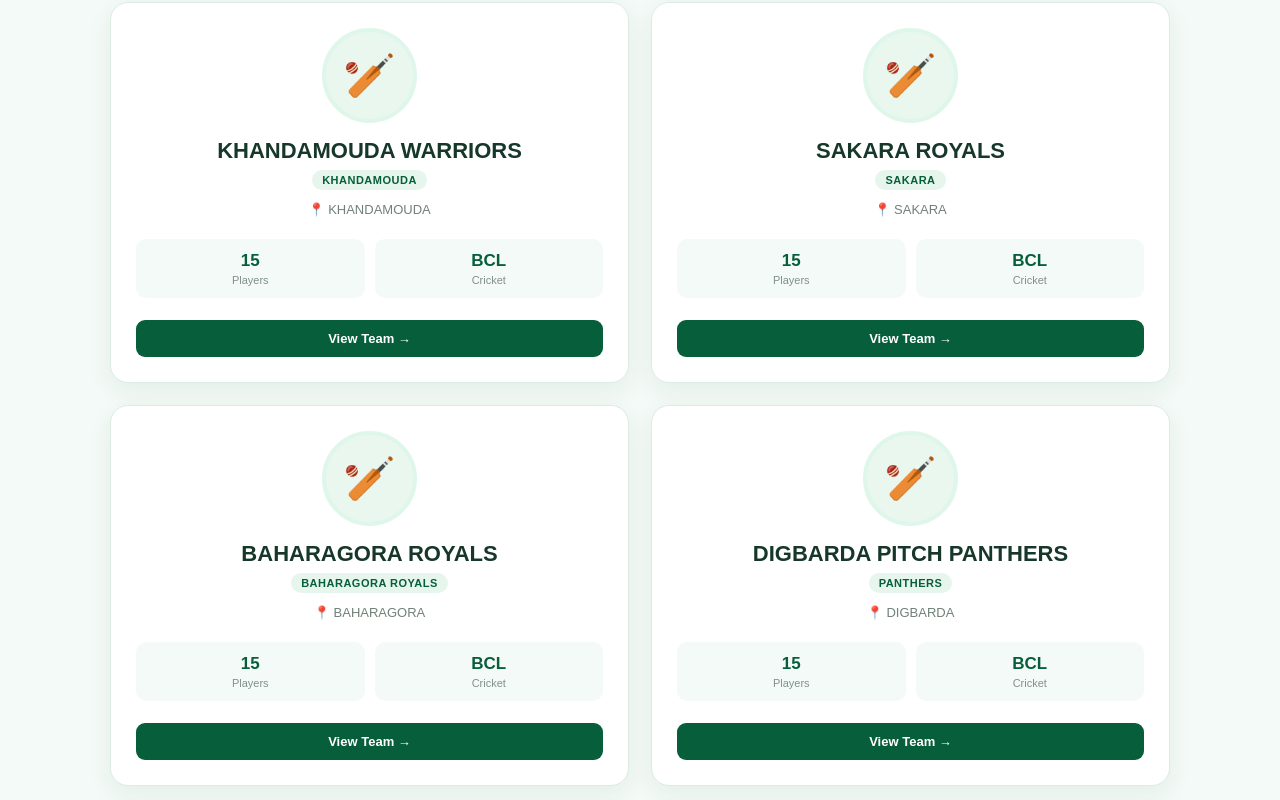
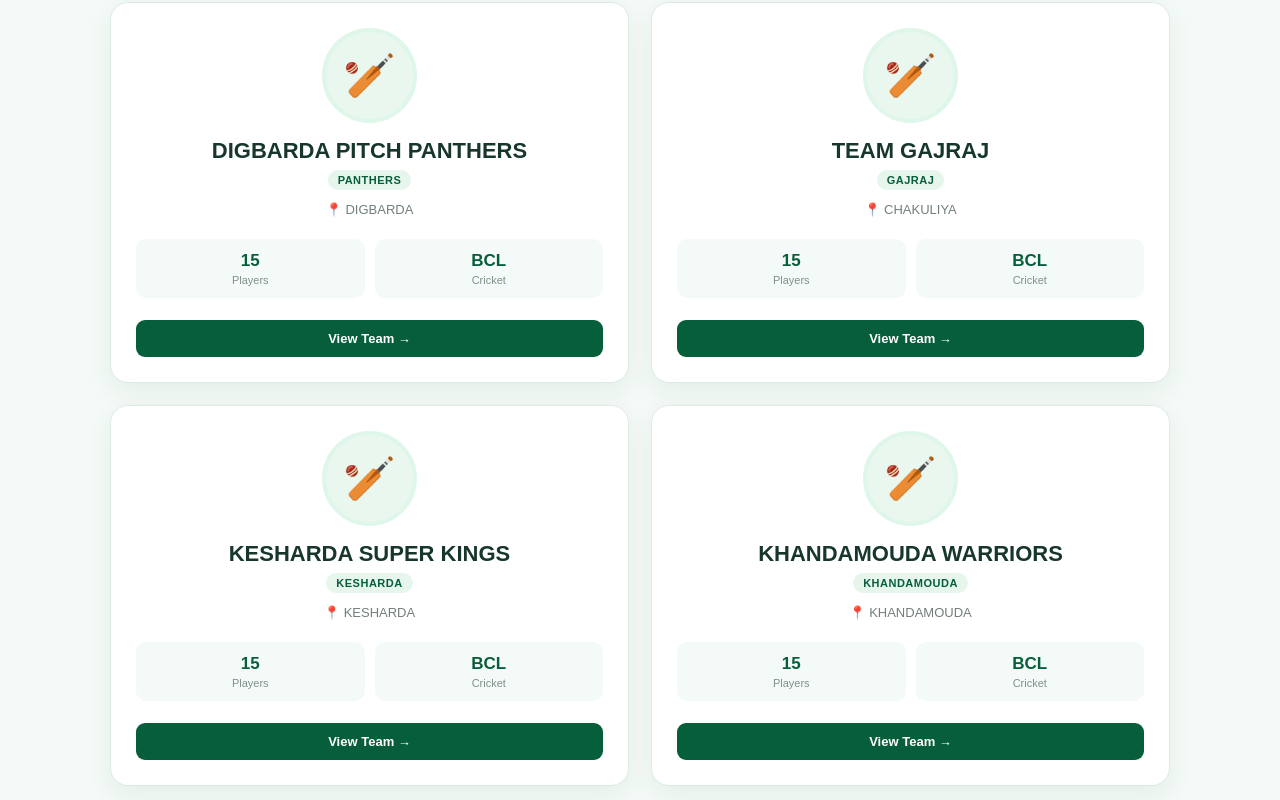
Before and after one commit to sitaram-a/bcl-website, a React (Vite) app: page /cricket/teams in a window 1280 px wide. Shown: the part 760-1560 px from the top of the page. Built offline with nearby package versions, Linux system fonts and the light colour scheme.

Commit message:
update  Team and players details

```diff
--- a/src/data/cricket/players.js
+++ b/src/data/cricket/players.js
@@ -1,137 +1,137 @@
 export const cricketPlayers = [
-  // --- TEAM 1: KERUKOCHA TITANS ---
-  { id: 1, name: "BISHWARUP HOTA", teamId: 1, role: "Batsman", jerseyNumber: 4 },
-  { id: 2, name: "MILAN DAS", teamId: 1, role: "Batsman", jerseyNumber: 10 },
-  { id: 3, name: "ARYAN SHUKLA", teamId: 1, role: "Batsman", jerseyNumber: 8 },
-  { id: 4, name: "UTPAL SHIT", teamId: 1, role: "Batsman", jerseyNumber: 7 },
-  { id: 5, name: "DEEPAK SINGH", teamId: 1, role: "Batsman", jerseyNumber: 9 },
-  { id: 6, name: "UMES MAHAKUD", teamId: 1, role: "ALL ROUNDER", jerseyNumber: 11 },
-  { id: 7, name: "ROHIT PAIRA", teamId: 1, role: "BOWLER", jerseyNumber: 12 },
-  { id: 8, name: "ARUN PATRA", teamId: 1, role: "BOWLER", jerseyNumber: 6 },
-  { id: 9, name: "BABAI NAYAK", teamId: 1, role: "BOWLER", jerseyNumber: 5 },
-  { id: 10, name: "BIDHUT NAYAK", teamId: 1, role: "BOWLER", jerseyNumber: 22 },
-  { id: 11, name: "MD ANAS", teamId: 1, role: "ALL ROUNDER", jerseyNumber: 13 },
-  { id: 12, name: "SOUGAT SATPATHY", teamId: 1, role: "BOWLER", jerseyNumber: 12 },
-  { id: 13, name: "ROHIT GHOSWAMI", teamId: 1, role: "Batsman", jerseyNumber: 10 },
-  { id: 14, name: "SK ANWAR", teamId: 1, role: "Batsman", jerseyNumber: 10 },
-  { id: 15, name: "DIWAKAR SHARMA (BUNTY)", teamId: 1, role: "Batsman", jerseyNumber: 10 },
+  // --- TEAM 1: BAHARAGORA KINGS ---[cite: 28]
+  { id: 1, name: "LIYAKAT ALI", teamId: 1, role: "Icon", jerseyNumber: 1 },
+  { id: 2, name: "NIKHIL KUMAR", teamId: 1, role: "Player", jerseyNumber: 2 },
+  { id: 3, name: "DIVAKAR SHARMA", teamId: 1, role: "Player", jerseyNumber: 3 },
+  { id: 4, name: "RAKESH BARIK", teamId: 1, role: "Player", jerseyNumber: 4 },
+  { id: 5, name: "DEEPAK YADAV", teamId: 1, role: "Player", jerseyNumber: 5 },
+  { id: 6, name: "BIDYUT NAYEK", teamId: 1, role: "Player", jerseyNumber: 6 },
+  { id: 7, name: "CHIKU DAS", teamId: 1, role: "Player", jerseyNumber: 7 },
+  { id: 8, name: "PRASHANTA BERA", teamId: 1, role: "Player", jerseyNumber: 8 },
+  { id: 9, name: "SWARUP KUMAR", teamId: 1, role: "Player", jerseyNumber: 9 },
+  { id: 10, name: "JAMINI RANJAN", teamId: 1, role: "Player", jerseyNumber: 10 },
+  { id: 11, name: "ANAND SINGH", teamId: 1, role: "Player", jerseyNumber: 11 },
+  { id: 12, name: "SYMONS KR.", teamId: 1, role: "Player", jerseyNumber: 12 },
+  { id: 13, name: "ANU SARDAR", teamId: 1, role: "Player", jerseyNumber: 13 },
+  { id: 14, name: "RAJ KISHORE BESRA", teamId: 1, role: "Player", jerseyNumber: 14 },
+  { id: 15, name: "SHANTI RANJAN GIRI", teamId: 1, role: "Player", jerseyNumber: 15 },
 
-  // --- TEAM 2: BAHARAGORA KINGS ---
-  { id: 16, name: "NISHIKANT KUMAR", teamId: 2, role: "Bowler", jerseyNumber: 9 },
-  { id: 17, name: "SHUBANKAR CHOUDHRY", teamId: 2, role: "Batsman", jerseyNumber: 22 },
-  { id: 18, name: "JAMINI RANJAN", teamId: 2, role: "Batsman", jerseyNumber: 31 },
-  { id: 19, name: "SIDHU MUNDA", teamId: 2, role: "Batsman", jerseyNumber: 18 },
-  { id: 20, name: "MANGAL MANDAL", teamId: 2, role: "Batsman", jerseyNumber: 18 },
-  { id: 21, name: "AKASH GUPTA", teamId: 2, role: "Batsman", jerseyNumber: 16 },
-  { id: 22, name: "SAMIR KUMAR SOREN", teamId: 2, role: "BOWLER", jerseyNumber: 28 },
-  { id: 23, name: "LIYAKAT ALI", teamId: 2, role: "Batsman", jerseyNumber: 23 },
-  { id: 24, name: "RAHUL MUNDA", teamId: 2, role: "Batsman", jerseyNumber: 110 },
-  { id: 25, name: "MANORANJAN NAYAK", teamId: 2, role: "Batsman", jerseyNumber: 101 },
-  { id: 26, name: "RITESH DALAI", teamId: 2, role: "Batsman", jerseyNumber: 50 },
-  { id: 27, name: "RISHAB RANJAN", teamId: 2, role: "Batsman", jerseyNumber: 19 },
-  { id: 28, name: "NAYAN CHOUDHRY", teamId: 2, role: "Batsman", jerseyNumber: 13 },
-  { id: 29, name: "JAVANTA BERA", teamId: 2, role: "ALL ROUNDER", jerseyNumber: 12 },
-  { id: 30, name: "MANORANJAN NAYAK", teamId: 2, role: "ALL ROUNDER", jerseyNumber: 12 },
+  // --- TEAM 2: BAHARAGORA ROYALS ---[cite: 29]
+  { id: 16, name: "KISHORE SINGH", teamId: 2, role: "Icon", jerseyNumber: 1 },
+  { id: 17, name: "HIRANMOY NAYEK", teamId: 2, role: "Player", jerseyNumber: 2 },
+  { id: 18, name: "SK ANWAR", teamId: 2, role: "Player", jerseyNumber: 3 },
+  { id: 19, name: "MUSTAQ ANSARI", teamId: 2, role: "Player", jerseyNumber: 5 },
+  { id: 20, name: "SUDHAKAR NAYEK", teamId: 2, role: "Player", jerseyNumber: 6 },
+  { id: 21, name: "RAJARAM MUNDA", teamId: 2, role: "Player", jerseyNumber: 7 },
+  { id: 22, name: "OM PRAKASH", teamId: 2, role: "Player", jerseyNumber: 8 },
+  { id: 23, name: "SOURAV GANGULY", teamId: 2, role: "Player", jerseyNumber: 9 },
+  { id: 24, name: "AKASH BHUIYAN", teamId: 2, role: "Player", jerseyNumber: 10 },
+  { id: 25, name: "SHANTANU ROUT", teamId: 2, role: "Player", jerseyNumber: 11 },
+  { id: 26, name: "KOUSHIK PATRA", teamId: 2, role: "Player", jerseyNumber: 12 },
+  { id: 27, name: "HARADHAN MALLICK", teamId: 2, role: "Player", jerseyNumber: 13 },
+  { id: 28, name: "RAKTIM MAUNGA", teamId: 2, role: "Player", jerseyNumber: 14 },
+  { id: 29, name: "BUDhu SOREN", teamId: 2, role: "Player", jerseyNumber: 15 },
+  { id: 30, name: "ABHIJEET DUTTA", teamId: 2, role: "Player", jerseyNumber: 16 },
 
-  // --- TEAM 3: BANKDAHA LIONS ---[cite: 1]
-  { id: 31, name: "PRANAY BERA", teamId: 3, role: "Player", jerseyNumber: 1 },
-  { id: 32, name: "NAYAN DAS", teamId: 3, role: "Player", jerseyNumber: 2 },
-  { id: 33, name: "SUDEV MAHATO", teamId: 3, role: "Player", jerseyNumber: 3 },
-  { id: 34, name: "HARADHAN BERA", teamId: 3, role: "Player", jerseyNumber: 4 },
-  { id: 35, name: "SANJAY NAYAK ( JONTY)", teamId: 3, role: "Player", jerseyNumber: 5 },
-  { id: 36, name: "TOPU ROUT", teamId: 3, role: "Player", jerseyNumber: 6 },
-  { id: 37, name: "SHISHIR MUNDA", teamId: 3, role: "Player", jerseyNumber: 7 },
-  { id: 38, name: "ASISH KUMAR DAS", teamId: 3, role: "Player", jerseyNumber: 8 },
-  { id: 39, name: "RAJA SOREN", teamId: 3, role: "Player", jerseyNumber: 9 },
-  { id: 40, name: "RAJU DHAWRIYA (HIRU)", teamId: 3, role: "Player", jerseyNumber: 10 },
-  { id: 41, name: "SURAJ KARAN", teamId: 3, role: "Player", jerseyNumber: 11 },
-  { id: 42, name: "SUBHANKAR PANI", teamId: 3, role: "Player", jerseyNumber: 12 },
-  { id: 43, name: "VISHAL DAS", teamId: 3, role: "Player", jerseyNumber: 13 },
-  { id: 44, name: "SHUBENDU SINGH", teamId: 3, role: "Player", jerseyNumber: 14 },
-  { id: 45, name: "RAKESH BARIK", teamId: 3, role: "Player", jerseyNumber: 15 },
+  // --- TEAM 3: DIGBARDA PITCH PANTHERS ---[cite: 23]
+  { id: 31, name: "TINKU DAS", teamId: 3, role: "Icon", jerseyNumber: 1 },
+  { id: 32, name: "SOUGATA SATPATHY", teamId: 3, role: "Player", jerseyNumber: 2 },
+  { id: 33, name: "RAHUL MUNDA", teamId: 3, role: "Player", jerseyNumber: 3 },
+  { id: 34, name: "MIHIR", teamId: 3, role: "Player", jerseyNumber: 4 },
+  { id: 35, name: "RAJ SOREN", teamId: 3, role: "Player", jerseyNumber: 5 },
+  { id: 36, name: "SUBHO", teamId: 3, role: "Player", jerseyNumber: 6 },
+  { id: 37, name: "SUBRATARAJ", teamId: 3, role: "Player", jerseyNumber: 7 },
+  { id: 38, name: "ABHIJEET JENA", teamId: 3, role: "Player", jerseyNumber: 8 },
+  { id: 39, name: "ANJAN PAN", teamId: 3, role: "Player", jerseyNumber: 9 },
+  { id: 40, name: "MUNNA DANDAPAT", teamId: 3, role: "Player", jerseyNumber: 10 },
+  { id: 41, name: "PRASENJIT BERA", teamId: 3, role: "Player", jerseyNumber: 11 },
+  { id: 42, name: "BAPUN MONDAL", teamId: 3, role: "Player", jerseyNumber: 12 },
+  { id: 43, name: "MANAS BARIK", teamId: 3, role: "Player", jerseyNumber: 13 },
+  { id: 44, name: "RANJAN MAHAKUD", teamId: 3, role: "Player", jerseyNumber: 14 },
+  { id: 45, name: "BIBLABO HEMBRAM", teamId: 3, role: "Player", jerseyNumber: 15 },
 
-  // --- TEAM 4: SAKARA ROYALS ---[cite: 6]
-  { id: 46, name: "PARMIT SINGH", teamId: 4, role: "Player", jerseyNumber: 1 },
-  { id: 47, name: "DEV MAHATO", teamId: 4, role: "Player", jerseyNumber: 2 },
-  { id: 48, name: "SYAMONS KUMAR", teamId: 4, role: "Player", jerseyNumber: 3 },
-  { id: 49, name: "SUSHANT CHOUDHRY", teamId: 4, role: "Player", jerseyNumber: 4 },
-  { id: 50, name: "KARAN MURMU (DENNY)", teamId: 4, role: "Player", jerseyNumber: 5 },
-  { id: 51, name: "PRASHANT BERA", teamId: 4, role: "Player", jerseyNumber: 6 },
-  { id: 52, name: "RAJESH KUMAR SOREN", teamId: 4, role: "Player", jerseyNumber: 7 },
-  { id: 53, name: "SYHYAM JI", teamId: 4, role: "Player", jerseyNumber: 8 },
-  { id: 54, name: "DIPANKAR SINGH", teamId: 4, role: "Player", jerseyNumber: 9 },
-  { id: 55, name: "PAPUN KHAMRAI", teamId: 4, role: "Player", jerseyNumber: 10 },
-  { id: 56, name: "ABHIJEET JENA", teamId: 4, role: "Player", jerseyNumber: 11 },
-  { id: 57, name: "ANGAD SINGH", teamId: 4, role: "Player", jerseyNumber: 12 },
-  { id: 58, name: "KRISHENDU NAYAK", teamId: 4, role: "Player", jerseyNumber: 13 },
-  { id: 59, name: "ASHOK PAUL (PUTIYA)", teamId: 4, role: "Player", jerseyNumber: 14 },
-  { id: 60, name: "RAJKISHOR BEHARA", teamId: 4, role: "Player", jerseyNumber: 15 },
+  // --- TEAM 4: TEAM GAJRAJ ---[cite: 24]
+  { id: 46, name: "PARMIT SINGH", teamId: 4, role: "Icon", jerseyNumber: 1 },
+  { id: 47, name: "DOCO MARDI", teamId: 4, role: "Player", jerseyNumber: 2 },
+  { id: 48, name: "BABAI NAYEK", teamId: 4, role: "Player", jerseyNumber: 3 },
+  { id: 49, name: "SURAJIT DAS (TUMPA)", teamId: 4, role: "Player", jerseyNumber: 4 },
+  { id: 50, name: "JAGEN", teamId: 4, role: "Player", jerseyNumber: 5 },
+  { id: 51, name: "SAHID ANSARI", teamId: 4, role: "Player", jerseyNumber: 6 },
+  { id: 52, name: "SOUMITRA ADHYA", teamId: 4, role: "Player", jerseyNumber: 7 },
+  { id: 53, name: "AMARESH KR.", teamId: 4, role: "Player", jerseyNumber: 8 },
+  { id: 54, name: "KUNTAN GWALA", teamId: 4, role: "Player", jerseyNumber: 9 },
+  { id: 55, name: "VISHAL DAS", teamId: 4, role: "Player", jerseyNumber: 10 },
+  { id: 56, name: "RAJU MURMU", teamId: 4, role: "Player", jerseyNumber: 11 },
+  { id: 57, name: "PRINCE SINGH", teamId: 4, role: "Player", jerseyNumber: 12 },
+  { id: 58, name: "MANAS NAYEK", teamId: 4, role: "Player", jerseyNumber: 13 },
+  { id: 59, name: "ARUP KR.", teamId: 4, role: "Player", jerseyNumber: 14 },
+  { id: 60, name: "PABITRA DAS", teamId: 4, role: "Player", jerseyNumber: 15 },
 
-  // --- TEAM 5: CHAKULIYA BURNER BOYZ ---[cite: 2]
-  { id: 61, name: "BUNTY DAS", teamId: 5, role: "Player", jerseyNumber: 1 },
-  { id: 62, name: "RAMCHANDRA TUDU", teamId: 5, role: "Player", jerseyNumber: 2 },
-  { id: 63, name: "SUTANU RANA", teamId: 5, role: "Player", jerseyNumber: 3 },
-  { id: 64, name: "SUMAN SIMANTA RAJ", teamId: 5, role: "Player", jerseyNumber: 4 },
-  { id: 65, name: "GOPINATH PATAR", teamId: 5, role: "Player", jerseyNumber: 5 },
-  { id: 66, name: "KHOUSHIK SOREN", teamId: 5, role: "Player", jerseyNumber: 6 },
-  { id: 67, name: "DEEPAK KHAMRAI", teamId: 5, role: "Player", jerseyNumber: 7 },
-  { id: 68, name: "ANNU SARDAR", teamId: 5, role: "Player", jerseyNumber: 8 },
-  { id: 69, name: "SHIVAM SARDAR", teamId: 5, role: "Player", jerseyNumber: 9 },
-  { id: 70, name: "SAMIR KUMAR MAITY", teamId: 5, role: "Player", jerseyNumber: 10 },
-  { id: 71, name: "ANAND SINGH", teamId: 5, role: "Player", jerseyNumber: 11 },
-  { id: 72, name: "DEEPAK BINDHANI", teamId: 5, role: "Player", jerseyNumber: 12 },
-  { id: 73, name: "PABITRA DAS", teamId: 5, role: "Player", jerseyNumber: 13 },
-  { id: 74, name: "DONA MAHALI", teamId: 5, role: "Player", jerseyNumber: 14 },
-  { id: 75, name: "DHRAM SINGH", teamId: 5, role: "Player", jerseyNumber: 15 },
+  // --- TEAM 5: KESHARDA SUPER KINGS ---[cite: 25]
+  { id: 61, name: "AJIT MARDI", teamId: 5, role: "Icon", jerseyNumber: 1 },
+  { id: 62, name: "JISHAN", teamId: 5, role: "Player", jerseyNumber: 2 },
+  { id: 63, name: "SISIR MUNDA", teamId: 5, role: "Player", jerseyNumber: 3 },
+  { id: 64, name: "SHIVAM KUMAR", teamId: 5, role: "Player", jerseyNumber: 4 },
+  { id: 65, name: "DIPU BAGTI", teamId: 5, role: "Player", jerseyNumber: 5 },
+  { id: 66, name: "KESHAV LAMA", teamId: 5, role: "Player", jerseyNumber: 6 },
+  { id: 67, name: "SUDHANGSHU DAS", teamId: 5, role: "Player", jerseyNumber: 7 },
+  { id: 68, name: "SURAJ BURMA", teamId: 5, role: "Player", jerseyNumber: 8 },
+  { id: 69, name: "PRADIP GOPE", teamId: 5, role: "Player", jerseyNumber: 9 },
+  { id: 70, name: "NANDA GOPAL DAS", teamId: 5, role: "Player", jerseyNumber: 10 },
+  { id: 71, name: "DONA MAHALI", teamId: 5, role: "Player", jerseyNumber: 11 },
+  { id: 72, name: "PAPPU KR. SINGH", teamId: 5, role: "Player", jerseyNumber: 12 },
+  { id: 73, name: "SURJIT MUNDA", teamId: 5, role: "Player", jerseyNumber: 13 },
+  { id: 74, name: "ALAK RAJ GIRI", teamId: 5, role: "Player", jerseyNumber: 14 },
+  { id: 75, name: "SUMAN MAHATO", teamId: 5, role: "Player", jerseyNumber: 15 },
 
-  // --- TEAM 6: JAGANNATHPUR FIGHTERS ---[cite: 3]
-  { id: 76, name: "SARFRAZ ALAM", teamId: 6, role: "Player", jerseyNumber: 1 },
-  { id: 77, name: "ABHIJEET DUTTA", teamId: 6, role: "Player", jerseyNumber: 2 },
-  { id: 78, name: "HARADHAN MALLICK", teamId: 6, role: "Player", jerseyNumber: 3 },
-  { id: 79, name: "ADITYA NAYAK", teamId: 6, role: "Player", jerseyNumber: 4 },
-  { id: 80, name: "KUNTAN KUMAR", teamId: 6, role: "Player", jerseyNumber: 5 },
-  { id: 81, name: "SUNDAR MOHAN MARDI", teamId: 6, role: "Player", jerseyNumber: 6 },
-  { id: 82, name: "PRADEEP GOPE", teamId: 6, role: "Player", jerseyNumber: 7 },
-  { id: 83, name: "NARESH KUMAR NAYAK", teamId: 6, role: "Player", jerseyNumber: 8 },
-  { id: 84, name: "DIPENDRA MUNDA", teamId: 6, role: "Player", jerseyNumber: 9 },
-  { id: 85, name: "DEBABRATA KAMILA", teamId: 6, role: "Player", jerseyNumber: 10 },
-  { id: 86, name: "PRADEEP BAGATI", teamId: 6, role: "Player", jerseyNumber: 11 },
-  { id: 87, name: "PRASANJIT MAHATO", teamId: 6, role: "Player", jerseyNumber: 12 },
-  { id: 88, name: "SHIBSHANKAR BERA", teamId: 6, role: "Player", jerseyNumber: 13 },
-  { id: 89, name: "NABUN KYMAR SONAR", teamId: 6, role: "Player", jerseyNumber: 14 },
-  { id: 90, name: "SILTU PAIRA", teamId: 6, role: "Player", jerseyNumber: 15 },
+  // --- TEAM 6: KHANDAMOUDA WARRIORS ---[cite: 26]
+  { id: 76, name: "PRASHANJIT PATRA", teamId: 6, role: "Icon", jerseyNumber: 1 },
+  { id: 77, name: "DEBASHIS MUNDA", teamId: 6, role: "Player", jerseyNumber: 2 },
+  { id: 78, name: "DEV MAHATO", teamId: 6, role: "Player", jerseyNumber: 3 },
+  { id: 79, name: "SHAKTI DEV SINGH", teamId: 6, role: "Player", jerseyNumber: 4 },
+  { id: 80, name: "BABLU MADINA", teamId: 6, role: "Player", jerseyNumber: 5 },
+  { id: 81, name: "SAHIL YADAV", teamId: 6, role: "Player", jerseyNumber: 6 },
+  { id: 82, name: "NISHI KANT KR.", teamId: 6, role: "Player", jerseyNumber: 7 },
+  { id: 83, name: "BISHU NAYEK", teamId: 6, role: "Player", jerseyNumber: 8 },
+  { id: 84, name: "DEBABRATA KAMILA", teamId: 6, role: "Player", jerseyNumber: 9 },
+  { id: 85, name: "PRANAY BERA", teamId: 6, role: "Player", jerseyNumber: 10 },
+  { id: 86, name: "SUSHOVITH CHOUBEY", teamId: 6, role: "Player", jerseyNumber: 11 },
+  { id: 87, name: "RISHAV RANJAN", teamId: 6, role: "Player", jerseyNumber: 12 },
+  { id: 88, name: "JAGANNATH ROUT", teamId: 6, role: "Player", jerseyNumber: 13 },
+  { id: 89, name: "SOURAV PADIHARI", teamId: 6, role: "Player", jerseyNumber: 14 },
+  { id: 90, name: "SUBHANKAR DAS", teamId: 6, role: "Player", jerseyNumber: 15 },
 
-  // --- TEAM 7: KESARDA SUPER KINGS ---[cite: 4]
-  { id: 91, name: "SABYASACHI PATRA", teamId: 7, role: "Player", jerseyNumber: 1 },
-  { id: 92, name: "AJIT MARDI", teamId: 7, role: "Player", jerseyNumber: 2 },
-  { id: 93, name: "NANDAGOPAL DAS", teamId: 7, role: "Player", jerseyNumber: 3 },
-  { id: 94, name: "HIRANMOY NAYAK", teamId: 7, role: "Player", jerseyNumber: 4 },
-  { id: 95, name: "ADITYA DEHURI", teamId: 7, role: "Player", jerseyNumber: 5 },
-  { id: 96, name: "SHUKDEV RANA", teamId: 7, role: "Player", jerseyNumber: 6 },
-  { id: 97, name: "ARYAN HANSDA", teamId: 7, role: "Player", jerseyNumber: 7 },
-  { id: 98, name: "SOURABH GANGULLY", teamId: 7, role: "Player", jerseyNumber: 8 },
-  { id: 99, name: "MADAN KUMAR NATH", teamId: 7, role: "Player", jerseyNumber: 9 },
-  { id: 100, name: "SOUMIK MANDAL", teamId: 7, role: "Player", jerseyNumber: 10 },
-  { id: 101, name: "SANTANU ROUT", teamId: 7, role: "Player", jerseyNumber: 11 },
-  { id: 102, name: "SOURABH PADIHARI", teamId: 7, role: "Player", jerseyNumber: 12 },
-  { id: 103, name: "BISWANATH NAYAK", teamId: 7, role: "Player", jerseyNumber: 13 },
-  { id: 104, name: "KHAGANDRA BARIK", teamId: 7, role: "Player", jerseyNumber: 14 },
-  { id: 105, name: "DEEPAK KUMAR YADAV", teamId: 7, role: "Player", jerseyNumber: 15 },
+  // --- TEAM 7: SAKARA ROYALS ---[cite: 27]
+  { id: 91, name: "UTPAL SHIT", teamId: 7, role: "Icon", jerseyNumber: 1 },
+  { id: 92, name: "SAMIR KR. SOREN", teamId: 7, role: "Player", jerseyNumber: 2 },
+  { id: 93, name: "SARFARAZ ALAM", teamId: 7, role: "Player", jerseyNumber: 3 },
+  { id: 94, name: "SUKHDEV RANA", teamId: 7, role: "Player", jerseyNumber: 4 },
+  { id: 95, name: "GOUTAM MUNDA", teamId: 7, role: "Player", jerseyNumber: 5 },
+  { id: 96, name: "SAHENDRA PRASAD", teamId: 7, role: "Player", jerseyNumber: 6 },
+  { id: 97, name: "BUNTY DAS", teamId: 7, role: "Player", jerseyNumber: 7 },
+  { id: 98, name: "SABYASACHI PATRA", teamId: 7, role: "Player", jerseyNumber: 8 },
+  { id: 99, name: "SUMAN PATRA", teamId: 7, role: "Player", jerseyNumber: 9 },
+  { id: 100, name: "HARADHAN BERA", teamId: 7, role: "Player", jerseyNumber: 10 },
+  { id: 101, name: "ARUN PATRA", teamId: 7, role: "Player", jerseyNumber: 11 },
+  { id: 102, name: "DIPENDRA MUNDA", teamId: 7, role: "Player", jerseyNumber: 12 },
+  { id: 103, name: "MALAY MAHATO", teamId: 7, role: "Player", jerseyNumber: 13 },
+  { id: 104, name: "SUDEV MAHATO", teamId: 7, role: "Player", jerseyNumber: 14 },
+  { id: 105, name: "ANASH HUSSAIN", teamId: 7, role: "Player", jerseyNumber: 15 },
 
-  // --- TEAM 8: KHANDAMOUDA WORRIORS ---[cite: 5]
-  { id: 106, name: "NIKHEL KUMAR", teamId: 8, role: "Player", jerseyNumber: 1 },
-  { id: 107, name: "RAHUL SINGH", teamId: 8, role: "Player", jerseyNumber: 2 },
-  { id: 108, name: "BABLU MADINA", teamId: 8, role: "Player", jerseyNumber: 3 },
-  { id: 109, name: "AMRESH KUMAR", teamId: 8, role: "Player", jerseyNumber: 4 },
-  { id: 110, name: "KRISHENDU DAS", teamId: 8, role: "Player", jerseyNumber: 5 },
-  { id: 111, name: "ANIRBAN ROY", teamId: 8, role: "Player", jerseyNumber: 6 },
-  { id: 112, name: "SURYAKANT SHAW", teamId: 8, role: "Player", jerseyNumber: 7 },
-  { id: 113, name: "TAPAS GOPE", teamId: 8, role: "Player", jerseyNumber: 8 },
-  { id: 114, name: "OM PRAKESH", teamId: 8, role: "Player", jerseyNumber: 9 },
-  { id: 115, name: "KUNDAN MAHAPATRA", teamId: 8, role: "Player", jerseyNumber: 10 },
-  { id: 116, name: "ALAK GIRI", teamId: 8, role: "Player", jerseyNumber: 11 },
-  { id: 117, name: "PIYUSH SINGH", teamId: 8, role: "Player", jerseyNumber: 12 },
-  { id: 118, name: "PRABHAS MAHALI", teamId: 8, role: "Player", jerseyNumber: 13 },
-  { id: 119, name: "SUSHANTA GORAI", teamId: 8, role: "Player", jerseyNumber: 14 },
-  { id: 120, name: "PRINCE SINGH", teamId: 8, role: "Player", jerseyNumber: 15 },
+  // --- TEAM 8: RR THUNDER STAR ---
+  { id: 106, name: "BISHWARUP HOTA", teamId: 8, role: "Icon", jerseyNumber: 1 },
+  { id: 107, name: "DEEPAK KR. SINGH", teamId: 8, role: "Player", jerseyNumber: 2 },
+  { id: 108, name: "KAPIL MISHRA", teamId: 8, role: "Player", jerseyNumber: 3 },
+  { id: 109, name: "HIRU DHAWRIA", teamId: 8, role: "Player", jerseyNumber: 4 },
+  { id: 110, name: "NABIN BERA", teamId: 8, role: "Player", jerseyNumber: 5 },
+  { id: 111, name: "JITESH KR. SINGH", teamId: 8, role: "Player", jerseyNumber: 6 },
+  { id: 112, name: "HITESH KR. BERA", teamId: 8, role: "Player", jerseyNumber: 7 },
+  { id: 113, name: "KUNDAN MAHAPATRA", teamId: 8, role: "Player", jerseyNumber: 8 },
+  { id: 114, name: "ARYAN SHUKLA", teamId: 8, role: "Player", jerseyNumber: 9 },
+  { id: 115, name: "SHIVU KALI", teamId: 8, role: "Player", jerseyNumber: 10 },
+  { id: 116, name: "RAHUL SINGH", teamId: 8, role: "Player", jerseyNumber: 11 },
+  { id: 117, name: "SANJAY NAYEK", teamId: 8, role: "Player", jerseyNumber: 12 },
+  { id: 118, name: "PUPAY MALLICK", teamId: 8, role: "Player", jerseyNumber: 13 },
+  { id: 119, name: "NITESH MAHAPATRA", teamId: 8, role: "Player", jerseyNumber: 14 },
+  { id: 120, name: "BIRENDRA SINGH", teamId: 8, role: "Player", jerseyNumber: 15 },
 ];
--- a/src/data/cricket/teams.js
+++ b/src/data/cricket/teams.js
@@ -8,51 +8,51 @@
   },
   {
     id: 2,
+    name: "BAHARAGORA ROYALS",
+    shortName: "ROYALS",
+    city: "BAHARAGORA",
+    logo: null,
+  },
+  {
+    id: 3,
+    name: "DIGBARDA PITCH PANTHERS",
+    shortName: "PANTHERS",
+    city: "DIGBARDA",
+    logo: null,
+  },
+  {
+    id: 4,
+    name: "TEAM GAJRAJ",
+    shortName: "GAJRAJ",
+    city: "CHAKULIYA",
+    logo: null,
+  },
+  {
+    id: 5,
     name: "KESHARDA SUPER KINGS",
     shortName: "KESHARDA",
     city: "KESHARDA",
     logo: null,
   },
   {
-    id: 3,
+    id: 6,
     name: "KHANDAMOUDA WARRIORS",
     shortName: "KHANDAMOUDA",
     city: "KHANDAMOUDA",
     logo: null,
   },
   {
-    id: 4,
+    id: 7,
     name: "SAKARA ROYALS",
     shortName: "SAKARA",
     city: "SAKARA",
     logo: null,
   },
   {
-    id: 5,
-    name: "BAHARAGORA ROYALS",
-    shortName: "BAHARAGORA ROYALS",
-    city: "BAHARAGORA",
-    logo: null,
-  },
-  {
-    id: 6,
-    name: "DIGBARDA PITCH PANTHERS",
-    shortName: "PANTHERS",
-    city: "DIGBARDA",
-    logo: null,
-  },
-  {
-    id: 7,
+    id: 8,
     name: "RR THUNDER STAR",
     shortName: "RR THUNDER",
     city: "",
     logo: null,
   },
-   {
-    id: 8,
-    name: "TEAM GAJRAJ",
-    shortName: "GAJRAJ",
-    city: "",
-    logo: null,
-  },
 ];
```
